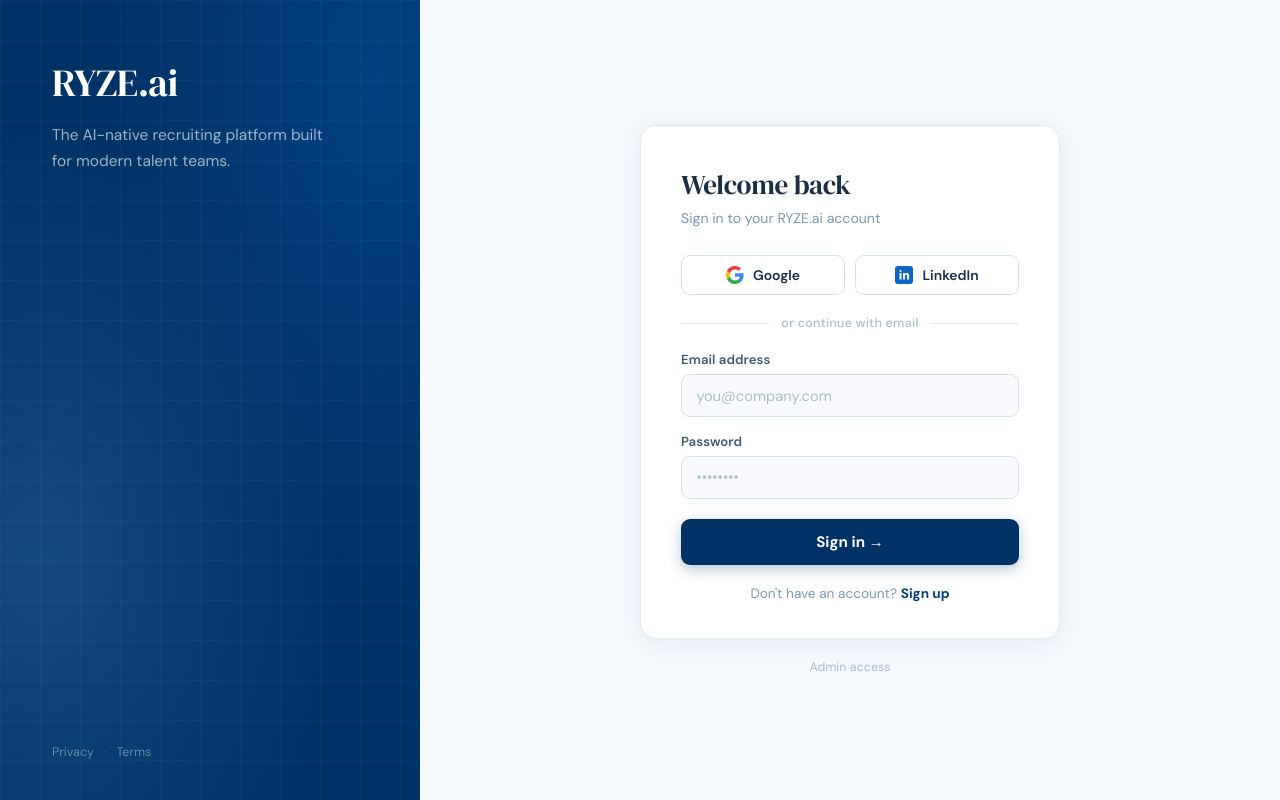
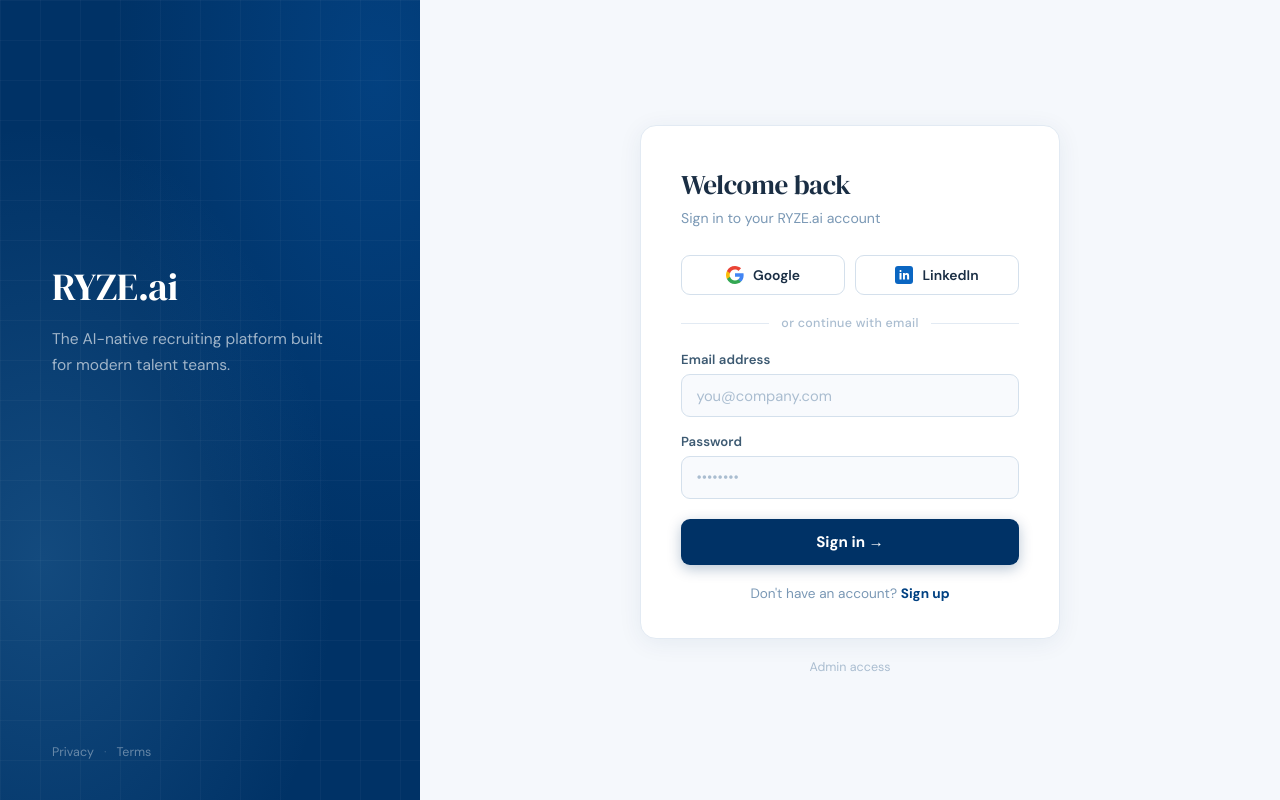
Before and after one commit to djahern-max/ryzerecruiting_frontend, a React (Vite) app: page /login in a window 1280 px wide. Built offline with nearby package versions, Linux system fonts and the light colour scheme.

Commit message:
aligning login page

```diff
--- a/src/pages/LoginPage.module.css
+++ b/src/pages/LoginPage.module.css
@@ -1,7 +1,6 @@
 /* src/pages/LoginPage.module.css */
 @import url('https://fonts.googleapis.com/css2?family=DM+Serif+Display:ital@0;1&family=DM+Sans:opsz,wght@9..40,300;9..40,400;9..40,500;9..40,600;9..40,700&display=swap');
 
-/* ── Page Layout ─────────────────────────────────────────────────── */
 .page {
     min-height: 100vh;
     display: flex;
@@ -15,7 +14,6 @@
     opacity: 1;
 }
 
-/* ── Left Panel ──────────────────────────────────────────────────── */
 .left {
     width: 420px;
     flex-shrink: 0;
@@ -25,13 +23,11 @@
         radial-gradient(ellipse at 90% 10%, rgba(10, 102, 194, 0.28) 0%, transparent 50%);
     display: flex;
     flex-direction: column;
-    justify-content: space-between;
     padding: 56px 52px 40px;
     position: relative;
     overflow: hidden;
 }
 
-/* subtle grid texture */
 .left::before {
     content: '';
     position: absolute;
@@ -43,9 +39,14 @@
     pointer-events: none;
 }
 
+/* leftInner fills remaining space and centers content vertically */
 .leftInner {
     position: relative;
     z-index: 1;
+    flex: 1;
+    display: flex;
+    flex-direction: column;
+    justify-content: center;
 }
 
 .logoMark {
@@ -71,7 +72,6 @@
     max-width: 280px;
 }
 
-/* ── Feature List ────────────────────────────────────────────────── */
 .featureList {
     display: flex;
     flex-direction: column;
@@ -110,10 +110,10 @@
     box-shadow: 0 0 8px rgba(87, 160, 211, 0.6);
 }
 
-/* ── Left Footer ─────────────────────────────────────────────────── */
 .leftFooter {
     position: relative;
     z-index: 1;
+    flex-shrink: 0;
     display: flex;
     align-items: center;
     gap: 10px;
@@ -135,7 +135,6 @@
     font-size: 0.78rem;
 }
 
-/* ── Right Panel ─────────────────────────────────────────────────── */
 .right {
     flex: 1;
     background: #f5f8fc;
@@ -147,7 +146,6 @@
     gap: 20px;
 }
 
-/* ── Card ────────────────────────────────────────────────────────── */
 .card {
     background: #fff;
     border-radius: 16px;
@@ -177,7 +175,6 @@
     margin: 0;
 }
 
-/* ── OAuth Buttons ───────────────────────────────────────────────── */
 .oauthRow {
     display: grid;
     grid-template-columns: 1fr 1fr;
@@ -213,7 +210,6 @@
     cursor: not-allowed;
 }
 
-/* ── Divider ─────────────────────────────────────────────────────── */
 .divider {
     display: flex;
     align-items: center;
@@ -233,7 +229,6 @@
     background: #e2eaf3;
 }
 
-/* ── Form ────────────────────────────────────────────────────────── */
 .form {
     display: flex;
     flex-direction: column;
@@ -282,7 +277,6 @@
     cursor: not-allowed;
 }
 
-/* ── User Type Toggle ────────────────────────────────────────────── */
 .typeToggle {
     display: grid;
     grid-template-columns: 1fr 1fr;
@@ -319,7 +313,6 @@
     color: #fff;
 }
 
-/* ── Error ───────────────────────────────────────────────────────── */
 .errorMsg {
     font-size: 0.83rem;
     color: #c0392b;
@@ -330,7 +323,6 @@
     margin: 0;
 }
 
-/* ── Submit Button ───────────────────────────────────────────────── */
 .submitBtn {
     font-family: 'DM Sans', system-ui, sans-serif;
     font-size: 0.95rem;
@@ -362,7 +354,6 @@
     transform: none;
 }
 
-/* ── Spinner ─────────────────────────────────────────────────────── */
 .spinner {
     display: inline-block;
     width: 18px;
@@ -379,7 +370,6 @@
     }
 }
 
-/* ── Mode Switch ─────────────────────────────────────────────────── */
 .modeSwitch {
     font-size: 0.85rem;
     color: #7a98b5;
@@ -404,7 +394,6 @@
     text-decoration: underline;
 }
 
-/* ── Admin Link ──────────────────────────────────────────────────── */
 .adminLink {
     font-size: 0.78rem;
     color: #aabdd0;
@@ -416,7 +405,6 @@
     color: #7a98b5;
 }
 
-/* ── Responsive ──────────────────────────────────────────────────── */
 @media (max-width: 768px) {
     .page {
         flex-direction: column;
@@ -425,6 +413,10 @@
     .left {
         width: 100%;
         padding: 36px 28px 32px;
+    }
+
+    .leftInner {
+        justify-content: flex-start;
     }
 
     .brandTagline {
```
